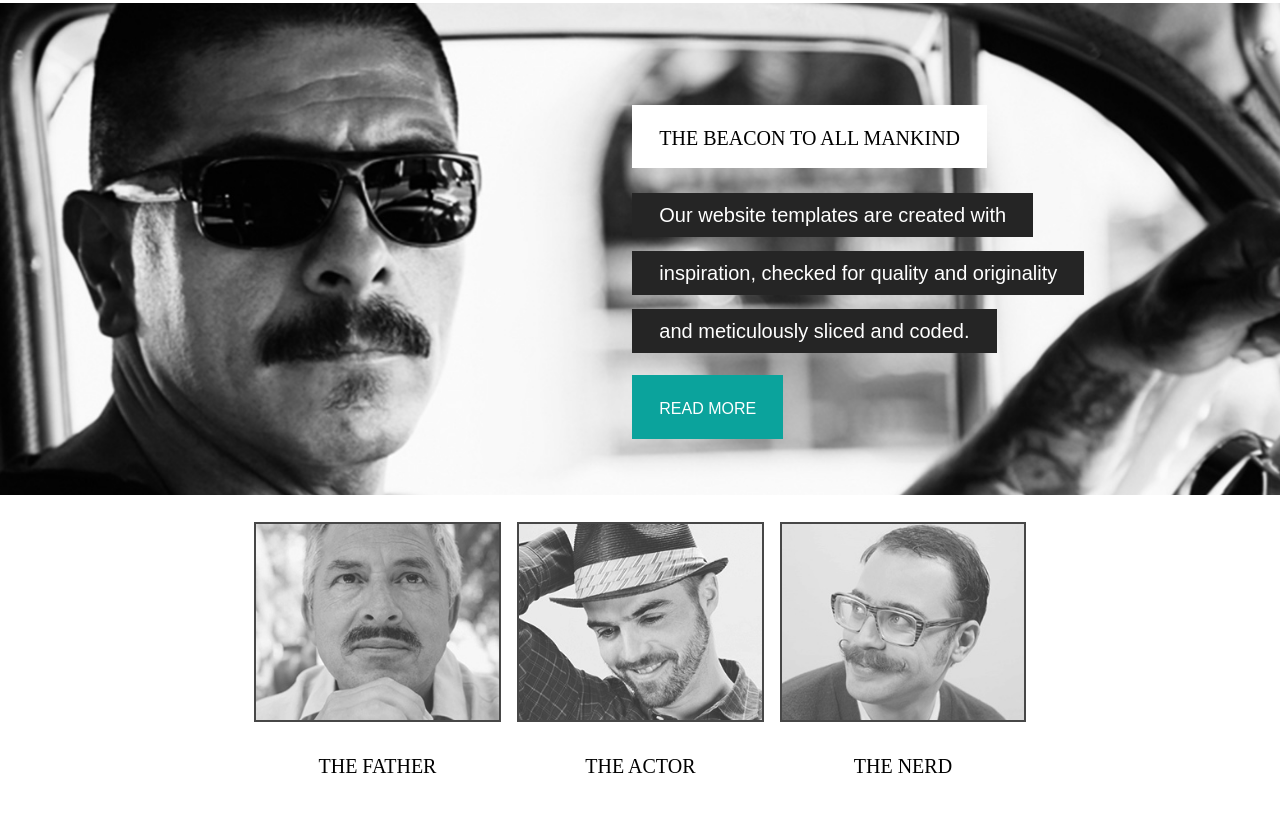
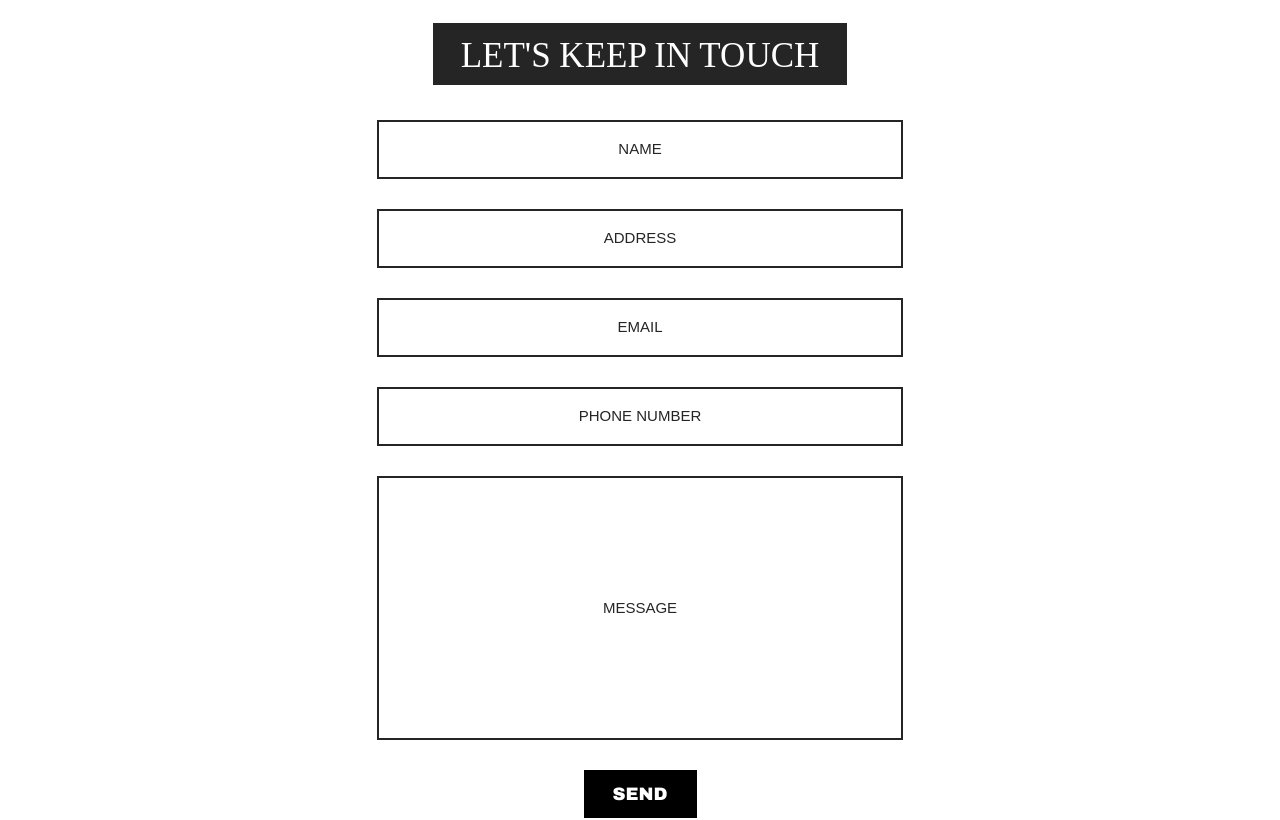
Before and after one commit to Andrew1995bono/mustacchio-website, an Angular app: page /contact in a window 1280 px wide. Before the commit this address led to /home. Shown: the part 260-1080 px from the top of the page. Built offline with nearby package versions, Linux system fonts and the light colour scheme; a web font is replaced by a local one.

Commit message:
contact component was generated, added stylesm, fixed previous bugs

```diff
--- a/src/app/app-routing.module.ts
+++ b/src/app/app-routing.module.ts
@@ -4,12 +4,14 @@ import {HomeComponent} from "./components/home/home.component";
 import {AboutComponent} from "./components/about/about.component";
 import {GalleryComponent} from "./components/gallery/gallery.component";
 import {BlogComponent} from "./components/blog/blog.component";
+import {ContactComponent} from "./components/contact/contact.component";
 
 const routes: Routes = [
   {path: 'home', component: HomeComponent},
   {path: 'about', component: AboutComponent},
   {path: 'gallery', component: GalleryComponent},
   {path: 'blog', component: BlogComponent},
+  {path: 'contact', component: ContactComponent},
   { path: '**', redirectTo: 'home' }
 ];
 
--- a/src/app/app.module.ts
+++ b/src/app/app.module.ts
@@ -9,6 +9,7 @@ import { FooterComponent } from './static-components/footer/footer.component';
 import { AboutComponent } from './components/about/about.component';
 import { GalleryComponent } from './components/gallery/gallery.component';
 import { BlogComponent } from './components/blog/blog.component';
+import { ContactComponent } from './components/contact/contact.component';
 
 @NgModule({
   declarations: [
@@ -18,7 +19,8 @@ import { BlogComponent } from './components/blog/blog.component';
     FooterComponent,
     AboutComponent,
     GalleryComponent,
-    BlogComponent
+    BlogComponent,
+    ContactComponent
   ],
   imports: [
     BrowserModule,
--- a/src/app/components/blog/blog.component.scss
+++ b/src/app/components/blog/blog.component.scss
@@ -55,19 +55,10 @@
 
 
 button {
-  background: #000;
-  color: #fff;
-  font-family: "Arial Black", Gadget, sans-serif;
-  font-size: 18px;
-  padding: 8px 28px;
-  text-transform: uppercase;
-  border: 1px solid #000;
-  line-height: 16px;
+  @include button;
 }
 
 
 button:hover {
-  color: #252525;
-  background: #fff;
-  border: 2px solid #252525;
+  @include buttonHover;
 }
--- /dev/null
+++ b/src/app/components/contact/contact.component.html
@@ -0,0 +1,11 @@
+<div id="contact">
+  <h3>let's keep in touch</h3>
+  <form>
+    <input type="text" placeholder="NAME">
+    <input type="text" placeholder="ADDRESS">
+    <input type="email" placeholder="EMAIL">
+    <input type="text" placeholder="PHONE NUMBER">
+    <input class="message" type="text" placeholder="MESSAGE">
+    <button>send</button>
+  </form>
+</div>
--- /dev/null
+++ b/src/app/components/contact/contact.component.scss
@@ -0,0 +1,45 @@
+@import "src/mixins";
+
+
+#contact {
+  text-align: center;
+}
+
+
+#contact h3 {
+  @include header
+}
+
+
+#contact input {
+  display: block;
+  margin: 15px auto 30px;
+  width: 39.2315%;
+  border: 2px solid #252525;
+  padding: 20px 10px;
+  text-align: center;
+  text-transform: uppercase;
+}
+
+
+#contact input.message {
+  height: 220px;
+}
+
+
+#contact input::placeholder {
+  color: #252525;
+  font-family: Arial, Helvetica, sans-serif;
+  font-size: 15px;
+}
+
+
+button {
+  @include button;
+  padding: 15px 28px;
+}
+
+
+button:hover {
+  @include buttonHover;
+}
--- /dev/null
+++ b/src/app/components/contact/contact.component.ts
@@ -0,0 +1,15 @@
+import { Component, OnInit } from '@angular/core';
+
+@Component({
+  selector: 'app-contact',
+  templateUrl: './contact.component.html',
+  styleUrls: ['./contact.component.scss']
+})
+export class ContactComponent implements OnInit {
+
+  constructor() { }
+
+  ngOnInit(): void {
+  }
+
+}
--- a/src/app/static-components/footer/footer.component.scss
+++ b/src/app/static-components/footer/footer.component.scss
@@ -41,6 +41,12 @@
 }
 
 
+.icons img:hover {
+  cursor: pointer;
+  background-color: slategrey;
+}
+
+
 .icons img:last-child {
   margin-right: 0;
 }
--- a/src/mixins/index.scss
+++ b/src/mixins/index.scss
@@ -10,3 +10,21 @@
   font-size: 35px;
   line-height: 35px;
 }
+
+@mixin button() {
+  background: #000;
+  color: #fff;
+  font-family: "Arial Black", Gadget, sans-serif;
+  font-size: 18px;
+  padding: 8px 28px;
+  text-transform: uppercase;
+  border: 1px solid #000;
+  line-height: 16px;
+}
+
+@mixin buttonHover() {
+  color: #252525;
+  background: #fff;
+  border: 2px solid #252525;
+  line-height: 14px;
+}
```
